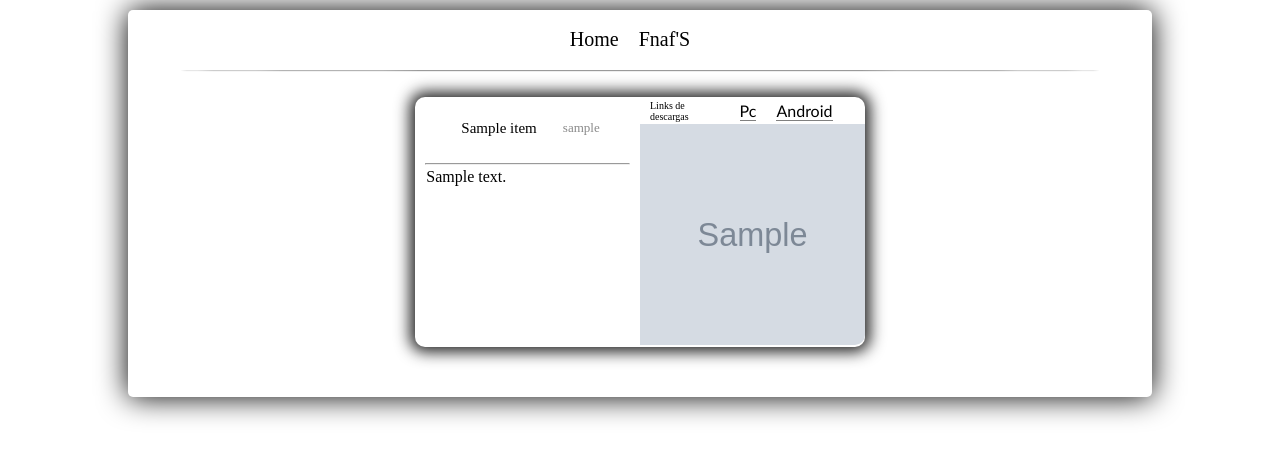
After one commit to NioyJadelkaFp/JuegosNioy, a Flask app: template templates/fnaf.html in a window 1280 px wide. The commit adds this page. Shown: the top 460 px of the page. Run offline with Flask 3, Linux system fonts and the light colour scheme; the template is opened without the code that fills it: most values are stand-ins (such as "Sample title", 1, 10 or a date in 2020); grey boxes marked "Sample" are stand-in pictures.

Commit message:
css
json

```diff
--- a/Main.py
+++ b/Main.py
@@ -5,7 +5,10 @@ app = Flask(__name__)
 
 @app.route('/')
 def Home():
-    return rutas.Home()
+    return rutas.Home("Home")
+@app.route('/fnaf')
+def Fnaf():
+    return rutas.Fnaf("Fnaf")
 
 if __name__ == "__main__":
-    app.run(debug=True)
+    app.run(debug=True, host='0.0.0.0')
--- /dev/null
+++ b/static/css/fnaf.css
@@ -0,0 +1,126 @@
+
+.CardContenido {
+  display: flex;
+  justify-content: center;
+  width: 450px;
+  height: 250px;
+  border-radius: 10px;
+  background-color: #fff;
+  box-shadow: #222 0px 0px 15px 5px;
+  overflow: hidden;
+}
+
+.Title {
+  width: 90%;
+  height: 25%;
+  display: flex;
+  align-items: center;
+  justify-content: center;
+}
+
+.Title header {
+  width: 70%;
+  padding-left: 10%;
+  font-size: 15px;
+  height: 100%;
+  display: flex;
+  justify-content: center;
+  align-items: center;
+
+}
+
+.Title article {
+  width: 30%;
+  font-size: small;
+  color: #898989;
+}
+
+.Info {
+  width: 50%;
+  height: 100%;
+
+}
+
+.hrs {
+  margin: 3px auto;
+  width: 90%;
+  border-radius: 10px;
+}
+
+.Descripcion {
+  width: 90%;
+  height: 90%;
+  padding-left: 5%;
+  overflow: scroll;
+}
+
+.Descripcion::-webkit-scrollbar {
+    padding-left: 10px;
+    width: 3px;
+    border-radius: 5px;
+    background: #f1f1f1; /* Color del rastro */
+}
+
+.Descripcion::-webkit-scrollbar-thumb {
+    background: #888; /* Color del deslizador */
+    border-radius: 5px;
+}
+
+.Descripcion p {
+  word-wrap: break-word;
+  overflow-wrap: break-word;
+  width: 90%;
+  height: auto;
+  margin-bottom: 80px;
+}
+
+.Links {
+  width: 90%;
+  height: 12%;
+  display: flex;
+  align-items: center;
+  justify-content: start;
+}
+.Links p{
+    font-size: 10px;
+    margin: 10px;
+}
+
+.Links a {
+  font-family: "Gill Sans", "Gill Sans MT", Calibri, "Trebuchet MS", sans-serif;
+  color: black;
+  font: bold;
+  text-decoration: none;
+  border-bottom: transparent solid 1px;
+  transition: 0.5s all;
+  font-synthesis: none;
+  border-bottom: 1px solid grey;
+  text-align: center;
+
+}
+
+.Links a:hover {
+  border-bottom: #000000 solid 1px;
+  transition: 0.5s all;
+  border-bottom: 1px solid;
+}
+
+.Links a{
+    margin: 10px;
+}
+
+.Web {
+  width: 50%;
+  height: 90%;
+  object-fit: cover;
+  column-gap: 1;
+}
+
+.WebInfo {
+  pointer-events: none;
+  width: 100%;
+  height: 98.3%;
+  border-radius: 0px 0px 10px 0px;
+  border: none;
+  padding: 0;
+}
--- a/static/css/global.css
+++ b/static/css/global.css
@@ -7,7 +7,6 @@
 body{
     margin: 10px auto;
     width: 80%;
-    height: 100vh;
     box-shadow: 0px 0px 30px 0.1px black;
     border-radius: 5px;
     display: flex;
@@ -17,4 +16,32 @@ body{
 
 main{
     width: 90%;
+    margin-bottom: 50px;
 }
+
+.Juegos{
+    margin-top: 25px;
+    display: flex;
+    width: 100%;
+    flex-wrap: wrap;
+    justify-content: center;
+    gap: 20px;
+    align-content: flex-start;
+}
+
+
+@media screen and (max-width: 768px) {
+   body{
+    width: 95%;
+   }
+
+   main{
+    width: 95%;
+   }
+   .Juegos{
+    display: flex;
+    flex-direction: column;
+    justify-content: start;
+    align-items: center;
+   }
+}
--- /dev/null
+++ b/templates/fnaf.html
@@ -0,0 +1,41 @@
+{%extends 'layout.html'%}
+{% block contend%}
+<head>
+    <link rel="stylesheet" href="{{url_for('static', filename='css/fnaf.css')}}">
+</head>
+<section class="Juegos">
+
+    {% for item in items %}
+    <section class="CardContenido">
+        <section class="Info">
+            <section class="Title">
+                <header>
+                    {{ item.title }}
+                </header>
+                <article>
+                    {{ item.username }}
+                </article>
+            </section>
+            <hr class="hrs" />
+            <section class="Descripcion">
+                <p>
+                    {{ item.description }}
+                </p>
+            </section>
+        </section>
+        <section class="Web">
+            <div class="Links">
+                <p>Links de descargas</p>
+                <a href="{{ item.Pc_link }}" target="_blank">Pc</a>
+                <a href="{{ item.Android_link }}" target="_blank">Android</a>
+            </div>
+            <img
+                class="WebInfo"
+                src="{{ item.image_src }}"
+                alt="{{ item.title }}">
+        </section>
+    </section>
+    {% endfor %}
+
+</section>
+{% endblock%}
--- a/templates/layout.html
+++ b/templates/layout.html
@@ -11,8 +11,8 @@
 
      <nav class="Menu">
         <ul>
-            <li><a href="">Home</a></li>
-            <li><a href="">Fnaf'S</a></li>
+            <li><a href="/">Home</a></li>
+            <li><a href="/fnaf">Fnaf'S</a></li>
             <li><a href=""></a></li>
         </ul>
     </nav>
```
Also changed, not shown: routers/rutas.py (+9 -3 lines).
